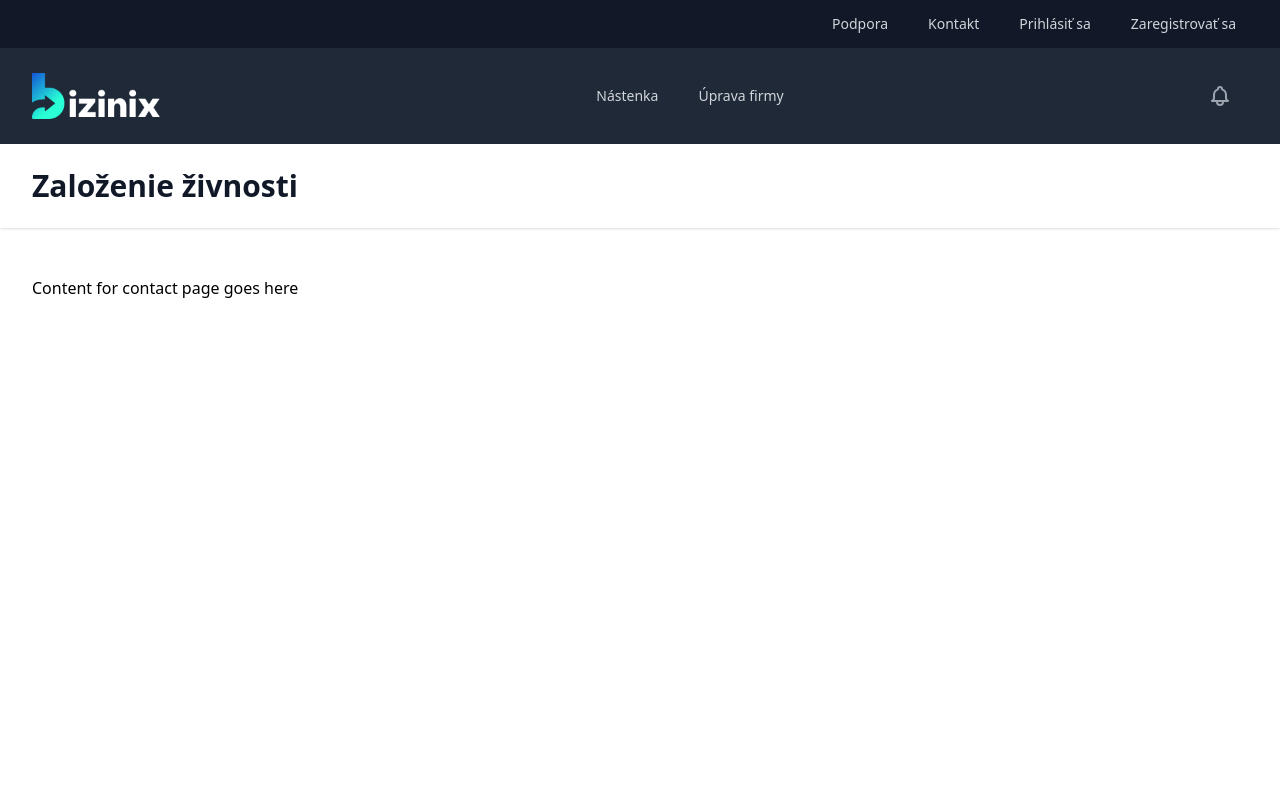
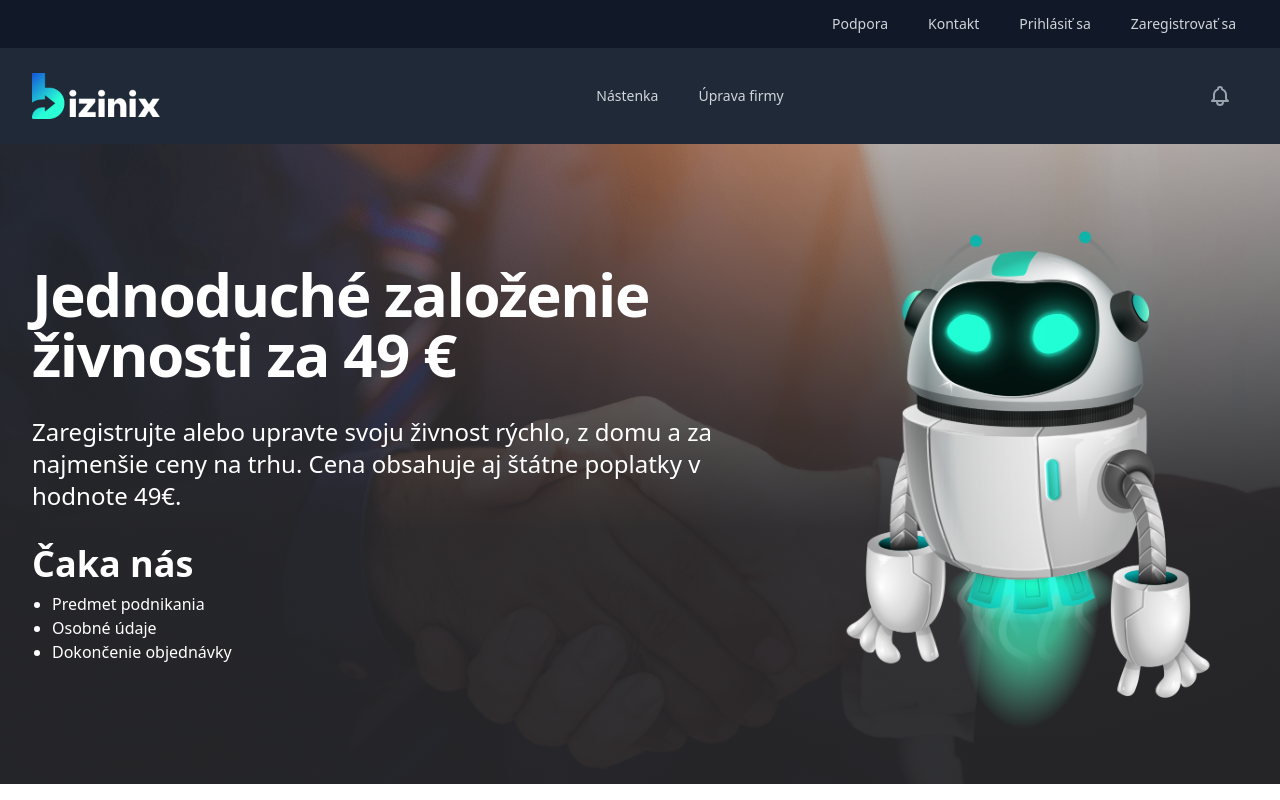
Before and after one commit to toseef31/BiziNix, a Vue app: page /zalozenie-zivnosti in a window 1280 px wide. Built offline with nearby package versions, Linux system fonts and the light colour scheme.

Commit message:
Add more content on homepage and some content on zivnost page

```diff
--- a/src/views/HomePage.vue
+++ b/src/views/HomePage.vue
@@ -32,9 +32,24 @@
       </div>
     </div>
   </div>
-  <div class="bg-gray-800 text-white">
+  <!-- After slider -->
+  <div class="pt-6 pb-6 bg-gray-800 text-white">
   <div class="max-w-7xl mx-auto py-4 px-2 sm:px-6 lg:px-8 bg-gray-800">
-    Text
+    <h1 class="text-center text-4xl font-extrabold text-white sm:text-5xl sm:tracking-tight lg:text-6xl">Všetko, čo potrebuje vaše podnikanie</h1>
+    <div class="flex gap-14 mt-14 flex-col md:flex-row">
+    <div class="border-2 rounded-tr-[80px] border-teal-600 p-8">
+      <h2 class="font-bold text-3xl">Zakladanie a zmeny vo firmách</h2>
+      <div class="mt-4">Lorem ipsum dolor sit amet, consectetur adipiscing elit, sed do eiusmod tempor incididunt ut labore et dolore magna aliqua.</div>
+    </div>
+    <div class="border-2 rounded-tr-[80px] border-teal-600 p-8">
+      <h2 class="font-bold text-3xl">Vytváranie a správa Vašich dokumentov</h2>
+      <div class="mt-4">Lorem ipsum dolor sit amet, consectetur adipiscing elit, sed do eiusmod tempor incididunt ut labore et dolore magna aliqua.</div>
+    </div>
+    <div class="border-2 rounded-tr-[80px] border-teal-600 p-8">
+      <h2 class="font-bold text-3xl">Odborné rady a konzultácie</h2>
+      <div class="mt-4">Lorem ipsum dolor sit amet, consectetur adipiscing elit, sed do eiusmod tempor incididunt ut labore et dolore magna aliqua.</div>
+    </div>
+  </div>
   </div>
 </div>
 </template>
--- a/src/views/ZalozenieZivnosti.vue
+++ b/src/views/ZalozenieZivnosti.vue
@@ -1,20 +1,27 @@
+<template>
+  <div class="bg-no-repeat bg-cover" style="background-image:linear-gradient(0deg, rgba(36,36,39,0.9332107843137255) 40%, rgba(0,0,0,0.29735644257703087) 100%), url('../src/assets/zalozenie-fimy-bg.png')">
+    <div class="max-w-7xl flex h-[80vh] items-center mx-auto py-20 px-4 sm:py-24 sm:px-6 lg:px-8 lg:flex lg:justify-between">
+      <div class="max-w-full">
+        <h2 class="text-4xl font-extrabold text-white sm:text-5xl sm:tracking-tight lg:text-6xl">Jednoduché založenie<br>živnosti za 49 €</h2>
+        <p class="mt-8 mb-8 text-2xl text-white">Zaregistrujte alebo upravte svoju živnost rýchlo, z domu a za najmenšie ceny na trhu. Cena obsahuje aj štátne poplatky v hodnote 49€.</p>
+        <div class="mt-8 text-white">
+          <div class="font-bold text-4xl">Čaka nás</div>
+          <div class="ml-5 mt-2">
+            <ul class="list-disc">
+              <li>Predmet podnikania</li>
+              <li>Osobné údaje</li>
+              <li>Dokončenie objednávky</li>
+            </ul>
+          </div>
+        </div>
+      </div>
+      <div class="hidden md:block md:max-w-xs lg:max-w-md">
+        <img src="../assets/robot.png">
+      </div>
+    </div>
+  </div>
+</template>
+
 <script setup lang="ts">
 
 </script>
-
-<template>
-    <header class="bg-white shadow">
-      <div class="max-w-7xl mx-auto py-6 px-4 sm:px-6 lg:px-8">
-        <h1 class="text-3xl font-bold text-gray-900">Založenie živnosti</h1>
-      </div>
-    </header>
-    <main>
-      <div class="max-w-7xl mx-auto py-6 sm:px-6 lg:px-8">
-        <!-- Replace with your content -->
-        <div class="px-4 py-6 sm:px-0">
-          Content for contact page goes here
-        </div>
-        <!-- /End replace -->
-      </div>
-    </main>
-</template>
```
Also changed, not shown: src/assets/zalozenie-fimy-bg.png (added).
